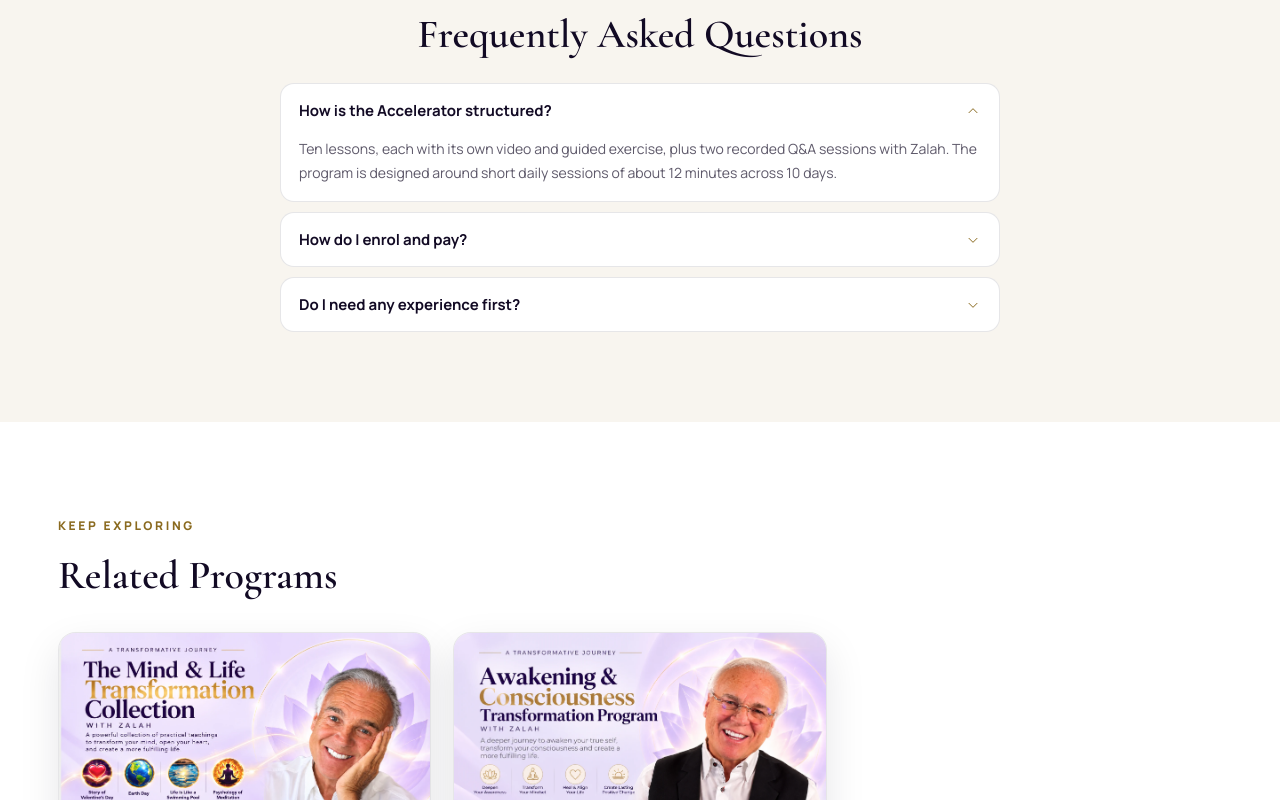
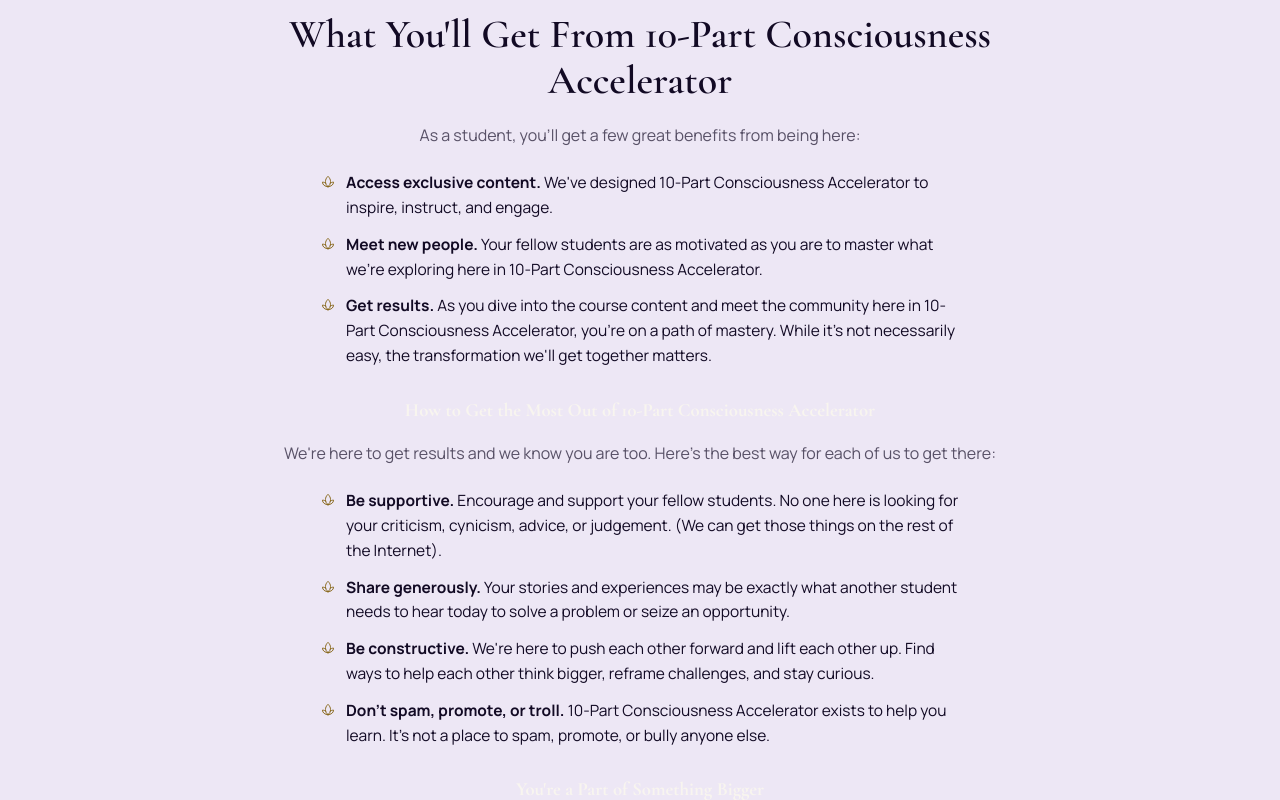
Before and after one commit to anjalinciterz-ship-it/thecft.caa, a React (Vite) app: page /course/accelerator in a window 1280 px wide. Shown: the part 4380-5180 px from the top of the page. Built offline with nearby package versions, Linux system fonts and the light colour scheme; no server answers.

Commit message:
Add community/welcome section to all 5 course pages

```diff
--- a/src/data/courses.js
+++ b/src/data/courses.js
@@ -5,6 +5,44 @@ export const courseCategories = [
   { key: 'mindfulness', label: 'Mindfulness' },
   { key: 'life-transformation', label: 'Life Transformation' },
 ];
+
+// Community/welcome text shown on each course detail page. Templated so the
+// same structure applies to every course with just the name substituted.
+const makeCommunity = (courseName) => ({
+  benefits: [
+    {
+      title: 'Access exclusive content.',
+      text: `We've designed ${courseName} to inspire, instruct, and engage.`,
+    },
+    {
+      title: 'Meet new people.',
+      text: `Your fellow students are as motivated as you are to master what we're exploring here in ${courseName}.`,
+    },
+    {
+      title: 'Get results.',
+      text: `As you dive into the course content and meet the community here in ${courseName}, you're on a path of mastery. While it's not necessarily easy, the transformation we'll get together matters.`,
+    },
+  ],
+  guidelines: [
+    {
+      title: 'Be supportive.',
+      text: 'Encourage and support your fellow students. No one here is looking for your criticism, cynicism, advice, or judgement. (We can get those things on the rest of the Internet).',
+    },
+    {
+      title: 'Share generously.',
+      text: 'Your stories and experiences may be exactly what another student needs to hear today to solve a problem or seize an opportunity.',
+    },
+    {
+      title: 'Be constructive.',
+      text: "We're here to push each other forward and lift each other up. Find ways to help each other think bigger, reframe challenges, and stay curious.",
+    },
+    {
+      title: "Don't spam, promote, or troll.",
+      text: `${courseName} exists to help you learn. It's not a place to spam, promote, or bully anyone else.`,
+    },
+  ],
+  note: `By joining ${courseName}, you're also a member of The Centre for Transformation, our overarching community. You'll be able to keep up with our ${courseName} activity both here, but also in your main The Centre for Transformation Activity Feed (think about it as our own Facebook newsfeed with Course and other activity all in one place).`,
+});
 
 // Prices verified against the live Mighty Networks checkout on 2026-10-13.
 // The WooCommerce product prices on thecft.ca are stale (e.g. Accelerator $33).
@@ -73,6 +111,7 @@ export const courses = [
       { title: 'Lesson 9', items: ['Lesson 9 Video', 'Exercise #9'] },
       { title: 'Lesson 10', items: ['Lesson 10 Video', 'Exercise #10'] },
     ],
+    community: makeCommunity('10-Part Consciousness Accelerator'),
   },
   {
     id: 'mindlife',
@@ -125,6 +164,7 @@ export const courses = [
       title: 'The Mind & Life Transformation Collection, CFT by Zalah',
       desc: 'Five practical teachings for a calmer, clearer and more meaningful life, including the 10-Part Consciousness Accelerator. $299 USD.',
     },
+    community: makeCommunity('The Mind & Life Transformation Collection'),
   },
   {
     id: 'sa1',
@@ -180,6 +220,7 @@ export const courses = [
       title: 'Spiritual Awakening 1, CFT by Zalah',
       desc: 'Start your journey to a deeper connection, inner peace and a more fulfilling life. Level 1, self-paced. $1,000 USD.',
     },
+    community: makeCommunity('Spiritual Awakening 1'),
   },
   {
     id: 'sa2',
@@ -235,6 +276,7 @@ export const courses = [
       title: 'Spiritual Awakening 2, CFT by Zalah',
       desc: 'Go deeper into your inner transformation with advanced teachings on detachment, stillness, worthiness and self-love. $2,000 USD.',
     },
+    community: makeCommunity('Spiritual Awakening 2'),
   },
   {
     id: 'complete',
@@ -290,6 +332,7 @@ export const courses = [
       title: 'Awakening & Consciousness Transformation Program, CFT by Zalah',
       desc: 'The complete path: the Consciousness Accelerator plus Spiritual Awakening 1 and 2 in one enrolment. $2,199 USD.',
     },
+    community: makeCommunity('Awakening & Consciousness Program'),
   },
 ];
 
--- a/src/pages/CourseDetail.jsx
+++ b/src/pages/CourseDetail.jsx
@@ -267,6 +267,53 @@ export default function CourseDetail() {
         </div>
       </section>
 
+      {course.community && (
+        <section className="cq-band cq-lav">
+          <div className="container cq-col">
+            <span className="cq-eyebrow">
+              Community & Welcome
+            </span>
+            <h2 className="cq-h2">What You'll Get From {course.name}</h2>
+            <p className="cq-body">As a student, you'll get a few great benefits from being here:</p>
+            <ul className="cq-outcomes cq-outcomes-lg">
+              {course.community.benefits.map((b) => (
+                <li key={b.title}>
+                  <Icon name="lotus" size={16} />
+                  <span>
+                    <strong>{b.title}</strong> {b.text}
+                  </span>
+                </li>
+              ))}
+            </ul>
+
+            <h3 className="cq-h3" style={{ marginTop: '2rem' }}>
+              How to Get the Most Out of {course.name}
+            </h3>
+            <p className="cq-body">
+              We're here to get results and we know you are too. Here's the best way for each of us to get there:
+            </p>
+            <ul className="cq-outcomes cq-outcomes-lg">
+              {course.community.guidelines.map((g) => (
+                <li key={g.title}>
+                  <Icon name="lotus" size={16} />
+                  <span>
+                    <strong>{g.title}</strong> {g.text}
+                  </span>
+                </li>
+              ))}
+            </ul>
+
+            <h3 className="cq-h3" style={{ marginTop: '2rem' }}>
+              You're a Part of Something Bigger
+            </h3>
+            <p className="cq-body">{course.community.note}</p>
+            <p className="cq-body" style={{ marginTop: '1.5rem', fontWeight: 600 }}>
+              Let's get started.
+            </p>
+          </div>
+        </section>
+      )}
+
       <section className="cq-band cq-ivory">
         <div className="container cq-col">
           <span className="cq-eyebrow">
```
Also changed, not shown: 7 other files (tests, documents, lock files or other folders).
